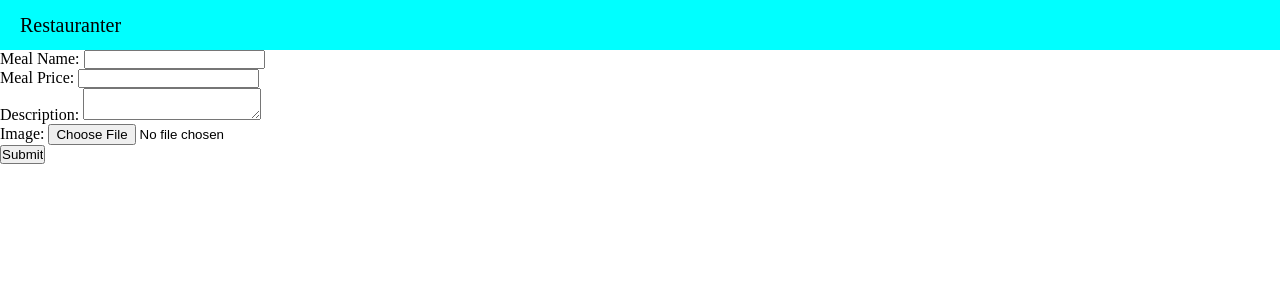
After one commit to albertwojcicki/proveeksamen, a Flask app: template frontend/templates/upload_form.html in a window 1280 px wide. The commit adds this page. Shown: the top 300 px of the page. Run offline with Flask 3, Linux system fonts and the light colour scheme; the template is opened without the code that fills it, so the values that code supplies are empty.

Commit message:
legger til kode for å jobbe hjemme

```diff
--- a/backend/app.py
+++ b/backend/app.py
@@ -1,7 +1,10 @@
-from flask import Flask, render_template, request, jsonify, send_from_directory, json
+from flask import Flask, render_template, request, jsonify, send_from_directory, json, redirect
 import json
 import requests
 import sqlite3
+import os
+from werkzeug.utils import secure_filename
+from datetime import datetime
 
 
 
@@ -27,25 +30,30 @@ def login():
     else:
         return jsonify({"message": "Invalid credentials"}), 401
 
-@app.route("/get_image/<image_name>", methods = ["GET"])
+@app.route("/get_image/<image_name>")
 def get_image(image_name):
+    return send_from_directory("static/bilder", image_name)
 
-    return send_from_directory("Q://proveeksamen flask/backend/static/bilder", image_name)
-
-@app.route("/add_meals", methods=["POST", "GET"])
+@app.route("/add_meals", methods=["POST"])
 def add_meals():
     if request.method == "POST":
-        user_id = request.get_json()["user_id"]
-        meal_name = request.get_json()["meal_name"]
-        meal_price = request.get_json()["meal_price"]
-        meal_description = request.get_json()["meal_description"]
-        cur.execute("INSERT INTO meals (meal_name, meal_price, meal_desc, restaurant_id) VALUES (?, ?, ?, ?)",
-            (meal_name, meal_price, meal_description, user_id))
+        user_id = request.form.get("user_id")
+        meal_name = request.form.get("meal_name")
+        meal_price = request.form.get("meal_price")
+        meal_description = request.form.get("meal_description")
+        meal_image = request.files["meal_image"]
+        print(meal_image)
+        # Save the uploaded image to the static/bilder directory
+        image_name = meal_image.filename
+        image_path = os.path.join("static", "bilder", image_name)
+        meal_image.save(image_path)
+
+        # Insert meal data into the database
+        cur.execute("INSERT INTO meals (meal_name, meal_price, meal_desc, restaurant_id, meal_image) VALUES (?, ?, ?, ?, ?)",
+                    (meal_name, meal_price, meal_description, user_id, image_name))
         con.commit()
-        response = "Uploading succesful"
 
-        return jsonify(response)
-
+        return jsonify({"message": "Meal added successfully", "meal_image_path": image_path})
 
 @app.route("/get_restaurant_data", methods=["GET", "POST"])
 def get_restaurant_data():
@@ -70,6 +78,8 @@ def get_restaurant_data():
             return jsonify({"error": "No restaurant_id provided in the request"})
     else:
         return jsonify({"error": "Method not allowed"}), 405
+
+
 @app.route("/get_restaurants")
 def get_restaurants():
     cur.execute("SELECT * FROM restaurants")
@@ -90,6 +100,60 @@ def get_restaurants():
     # Return the data to the frontend as JSON
     return jsonify(restaurants)
 
+@app.route("/edit_meal", methods=["POST"])
+def edit_meal():
+    user_id = request.json["user_id"]
+    cur.execute("SELECT * FROM meals WHERE restaurant_id = ?", (user_id,))
+    data = cur.fetchall()
+    mealsList = []
+    for row in data:
+        meals = {
+            "meal_id": row[0],
+            "meal_name": row[2],
+            "meal_price": row[3],
+            "meal_description": row[4]
+        }
+        mealsList.append(meals)
+    return jsonify(mealsList)
+
+@app.route("/get_data_edit", methods=["GET", "POST"])
+def get_data_edit():
+    meal_id = request.get_json()["meal_id"]
+    cur.execute("SELECT * FROM meals WHERE meal_id = ?", (meal_id))
+    data = cur.fetchall()
+    mealsList = []
+    for row in data:
+        meals = {
+            "meal_id": row[0],
+            "meal_name": row[2],
+            "meal_price": row[3],
+            "meal_description": row[4]
+        }
+        mealsList.append(meals)
+    return jsonify(mealsList)
+
+@app.route("/update_meal/<meal_id>", methods=["POST"])
+def update_meal(meal_id):
+    # Get data from the form submission
+    meal_name = request.form.get("meal_name")
+    meal_price = request.form.get("meal_price")
+    meal_description = request.form.get("meal_description")
+
+    # Update the meal data in the database
+    cur.execute("UPDATE meals SET meal_name = ?, meal_price = ?, meal_description = ? WHERE meal_id = ?",
+                (meal_name, meal_price, meal_description, meal_id))
+    con.commit()
+
+    # Redirect to some page after successful update
+    return redirect("/admin")
+
+@app.route("/delete_meal", methods=["DELETE"])
+def delete_meal():
+    meal_id = request.get_json()["meal_id"]
+    cur.execute("DELETE FROM meals WHERE meal_id = ?", (meal_id))
+    con.commit()
+    return "success", 200
+
 @app.route("/get_user_id", methods=["GET"])
 def get_user_id():
     username = request.get_json()["username"]
--- a/frontend/static/css/style.css
+++ b/frontend/static/css/style.css
@@ -37,3 +37,18 @@ header {
     justify-content: space-evenly;
     flex-direction: row;
 }
+
+.div-edit-meals {
+    border: 2px solid black;
+    width: 15%;
+    display: flex;
+    justify-content: space-evenly;
+    height: 100px;
+}
+
+.div-edit-container {
+    display: flex;
+    width: 100%;
+    justify-content: space-evenly
+    ;
+}
--- /dev/null
+++ b/frontend/templates/upload_form.html
@@ -0,0 +1,14 @@
+{% extends "base.html" %}
+{% block content %}
+<form action="{{ url_for('add_meals', user_id=user_id) }}" method="post" enctype="multipart/form-data">
+    <label for="meal_name">Meal Name:</label>
+    <input type="text" id="meal_name" name="meal_name" required><br>
+    <label for="meal_price">Meal Price:</label>
+    <input type="number" id="meal_price" name="meal_price" required><br>
+    <label for="meal_description">Description:</label>
+    <textarea id="meal_description" name="meal_description" required></textarea><br>
+    <label for="meal_image">Image:</label>
+    <input type="file" id="meal_image" name="meal_image" accept="image/*" required><br>
+    <input type="submit" value="Submit">
+</form>
+{% endblock %}
```
Also changed, not shown: frontend/app.py (+62 -3 lines), frontend/templates/admin.html (+5 -7 lines), frontend/templates/edit_meal.html (added, +21 -0 lines), frontend/templates/edit_page.html (added, +16 -0 lines), backend/database.db, 1 other file.
